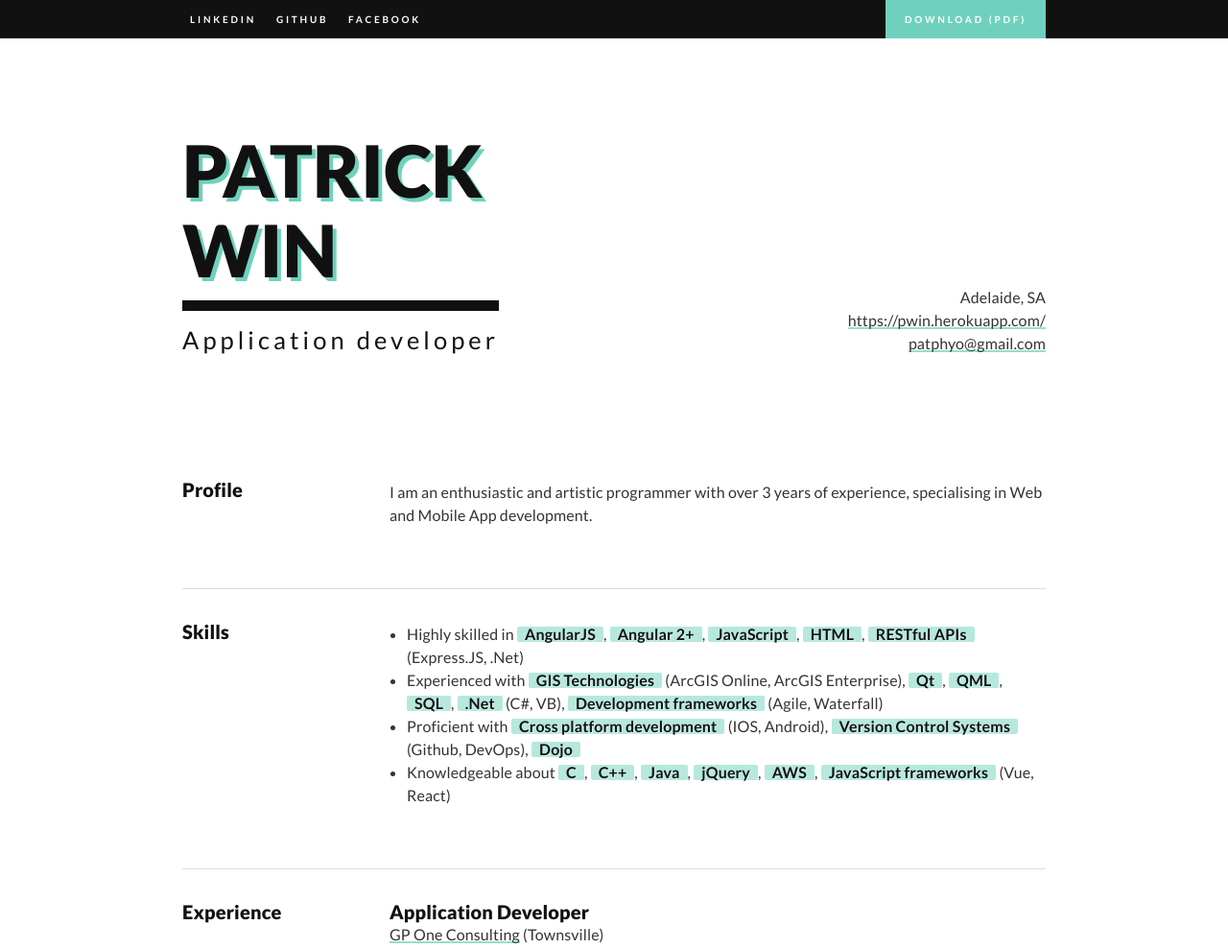
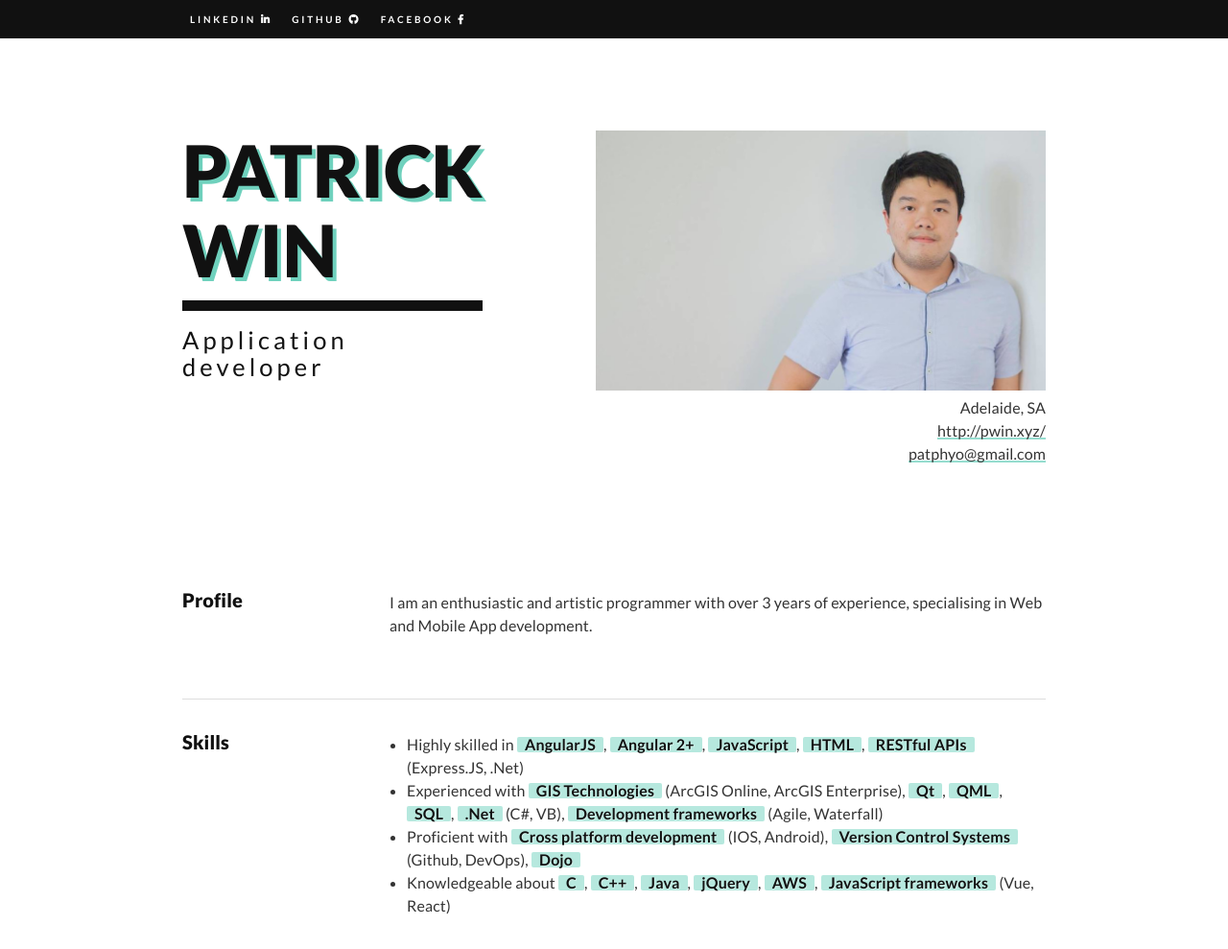
Before and after one commit to patphyo/node_resume, a website: page index.html in a window 1280 px wide. Shown: the top 989 px of the page at 96% size. Drawn offline with Linux system fonts and the light colour scheme.

Commit message:
20190714
Profile Pic Added.
Favicon updated.
URLs repointed.

```diff
--- a/index.html
+++ b/index.html
@@ -8,7 +8,8 @@
     <title>Patrick Win - Résumé</title>
     <meta name="description" content="">
     <meta name="viewport" content="width=device-width, initial-scale=1">
-    <style>
+    <link rel="stylesheet" href="https://use.fontawesome.com/releases/v5.6.3/css/all.css">
+	<style>
         @import url(https://fonts.googleapis.com/css?family=Lato:400,700,900);
 
         .Navbar ul {
@@ -34,8 +35,8 @@
         }
 
         img {
-            max-width: 100%;
-            height: auto
+            max-width: 80%;
+            max-height: 80%;
         }
 
         .u-cf:before,
@@ -224,7 +225,6 @@
             .l-Header {
                 display: flex;
                 justify-content: space-between;
-                align-items: flex-end
             }
 
             .l-Header-col:last-child:not(:first-child) {
@@ -530,23 +530,15 @@
 
     <nav class="Navbar">
         <div class="l-Wrapper l-Wrapper--reset@sm-down">
-            <ul class="u-pullRight u-hidden@xs-down">
-                <li>
-                    <a class="Navbar-btn Navbar-btn--main" href="https://sonjastrieder.com/download/sonja-strieder-frontend-ui-developer.pdf">
-                        Download
-                        <span>(pdf)</span>
-                    </a>
-                </li>
-            </ul>
             <ul>
                 <li>
-                    <a href="https://www.linkedin.com/in/patrick-win/">LinkedIn</a>
+                    <a href="https://www.linkedin.com/in/patrick-win/">LinkedIn <i class="fab fa-linkedin-in"></i></a>
+				</li>
+                <li>
+                    <a href="https://github.com/patphyo">GitHub <i class="fab fa-github"></i></a>
                 </li>
                 <li>
-                    <a href="https://github.com/patphyo">GitHub</a>
-                </li>
-                <li>
-                    <a href="https://www.facebook.com/patphyo">Facebook</a>
+                    <a href="https://www.facebook.com/patphyo">Facebook <i class="fab fa-facebook-f"></i></a>
                 </li>
             </ul>
         </div>
@@ -556,7 +548,7 @@
 
         <div class="l-Header">
             <div class="l-Header-col">
-                <a href="https://pwin.herokuapp.com/">
+                <a href="http://pwin.xyz/">
                     <h1 class="Title">
                         <span class="u-shadow">
                             Patrick
@@ -567,9 +559,11 @@
                 </a>
             </div>
             <div class="l-Header-col Contact">
+
+				<img src="profile.jpg" alt="Profile">
                 <div>Adelaide, SA</div>
                 <div>
-                    <a class="u-link" href="https://pwin.herokuapp.com/">https://pwin.herokuapp.com/</a>
+                    <a class="u-link" href="http://pwin.xyz/">http://pwin.xyz/</a>
                 </div>
                 <div>
                     <a class="u-link" href="mailto:patphyo@gmail.com">patphyo@gmail.com</a>
@@ -691,7 +685,7 @@
                 <strong class="Tag">P. Win</strong>
             </div>
             <div class="l-Footer-col Contact">
-                <a href="https://pwin.herokuapp.com/">pwin.herokuapp.com</a>
+                <a href="http://pwin.xyz/">pwin.xyz</a>
                 <a href="mailto:patphyo@gmail.com">patphyo@gmail.com</a>
             </div>
         </div>
--- a/server.js
+++ b/server.js
@@ -6,15 +6,12 @@ const path = require('path');
 const favicon = require('serve-favicon');
 
 app.use(favicon(__dirname + '/images/favicon.ico'));
+app.use(express.static(__dirname + "/public"));
 
 app.get('/', function(req, res) {
     res.sendFile(path.join(__dirname, 'index.html'));
 });
 
-app.get('/test', function(req, res) {
-    res.sendFile(path.join(__dirname, 'test.html'));
-});
-
 app.listen(process.env.PORT || 4000, function(){
     console.log('Your node js server is running');
 });
```
Also changed, not shown: images/favicon.ico, public/profile.jpg (added).
